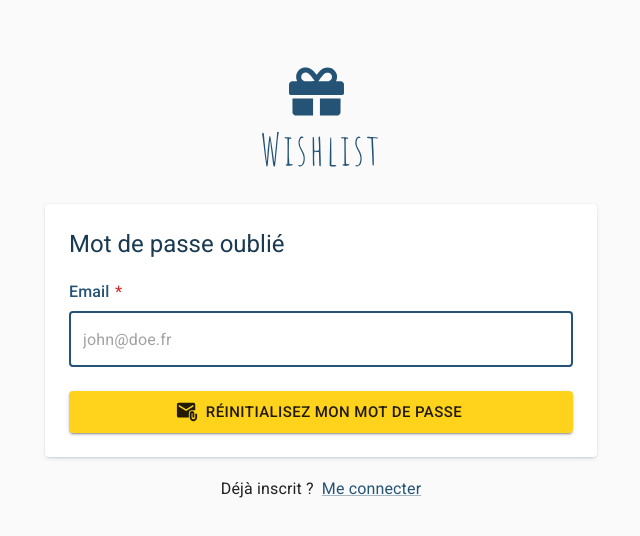
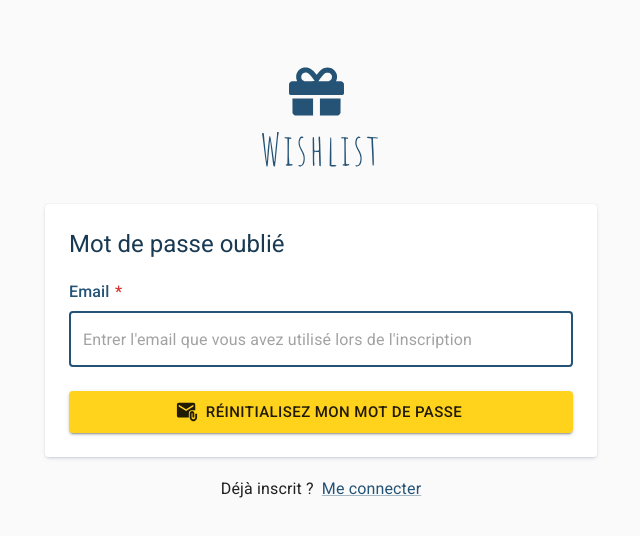
Before and after one commit to ugho49/wishlist, a React (Vite) app in the folder apps/front/: page /forgot-password in a window 1280 px wide. Shown: the top 536 px of the page, without its empty margins (319-959 px from the left). Built offline with nearby package versions, Linux system fonts and the light colour scheme.

Commit message:
feat: add some react-hook-forms

```diff
--- a/apps/front/src/components/auth/ForgotPasswordPage.tsx
+++ b/apps/front/src/components/auth/ForgotPasswordPage.tsx
@@ -1,4 +1,4 @@
-import React, { FormEvent, useState } from 'react';
+import React, { useState } from 'react';
 import { RouterLink } from '../common/RouterLink';
 import { Card } from '../common/Card';
 import { Subtitle } from '../common/Subtitle';
@@ -7,26 +7,43 @@ import { InputLabel } from '../common/InputLabel';
 import { LoadingButton } from '@mui/lab';
 import AttachEmailIcon from '@mui/icons-material/AttachEmail';
 import { useApi, useToast } from '@wishlist-front/hooks';
+import { z } from 'zod';
+import { useForm } from 'react-hook-form';
+import { zodResolver } from '@hookform/resolvers/zod';
+import { useMutation } from '@tanstack/react-query';
+import { LoginInputDto, type ResetPasswordInputDto } from '@wishlist/common-types';
+import { AxiosError } from 'axios';
+
+const schema = z.object({
+  email: z.string().email({ message: 'Email invalide' }).max(200, { message: '200 caractères maximum' }),
+});
+
+type FormFields = z.infer<typeof schema>;
 
 export const ForgotPasswordPage = () => {
   const api = useApi();
   const { addToast } = useToast();
-  const [email, setEmail] = useState('');
   const [resetCodeSent, setResetCodeSent] = useState(false);
-  const [loading, setLoading] = useState(false);
 
-  const onSubmit = async (e: FormEvent) => {
-    e.preventDefault();
-    setLoading(true);
-    try {
-      await api.user.sendResetUserPasswordEmail({ email });
+  const {
+    register,
+    handleSubmit,
+    formState: { isSubmitting, errors: formErrors },
+  } = useForm<FormFields>({
+    resolver: zodResolver(schema),
+  });
+
+  const { mutateAsync: sendResetPasswordEmail } = useMutation({
+    mutationKey: ['user.sendResetPasswordEmail'],
+    mutationFn: (data: ResetPasswordInputDto) => api.user.sendResetUserPasswordEmail(data),
+    onError: () => addToast({ message: "Une erreur s'est produite", variant: 'error' }),
+    onSuccess: () => {
+      setResetCodeSent(true);
       addToast({ message: 'Un email vient de vous être envoyé pour réinitialiser le mot de passe', variant: 'info' });
-      setResetCodeSent(true);
-    } catch (e) {
-      addToast({ message: "Une erreur s'est produite", variant: 'error' });
-      setLoading(false);
-    }
-  };
+    },
+  });
+
+  const onSubmit = (data: FormFields) => sendResetPasswordEmail(data);
 
   return (
     <>
@@ -43,19 +60,18 @@ export const ForgotPasswordPage = () => {
         {!resetCodeSent && (
           <>
             <Subtitle>Mot de passe oublié</Subtitle>
-            <Stack component="form" onSubmit={onSubmit} gap={3}>
+            <Stack component="form" onSubmit={handleSubmit(onSubmit)} gap={3}>
               <Box>
                 <InputLabel required>Email</InputLabel>
                 <TextField
+                  {...register('email')}
                   type="email"
-                  required
                   fullWidth
-                  disabled={loading}
-                  placeholder="john@doe.fr"
+                  placeholder="Entrer l'email que vous avez utilisé lors de l'inscription"
                   autoComplete="email"
                   autoFocus
-                  value={email}
-                  onChange={(e) => setEmail(e.target.value)}
+                  error={!!formErrors.email}
+                  helperText={formErrors.email?.message}
                 />
               </Box>
               <LoadingButton
@@ -64,10 +80,10 @@ export const ForgotPasswordPage = () => {
                 variant="contained"
                 size="large"
                 color="secondary"
-                loading={loading}
+                loading={isSubmitting}
                 loadingPosition="start"
                 startIcon={<AttachEmailIcon />}
-                disabled={loading}
+                disabled={isSubmitting}
               >
                 Réinitialisez mon mot de passe
               </LoadingButton>
--- a/apps/front/src/components/auth/LoginPage.tsx
+++ b/apps/front/src/components/auth/LoginPage.tsx
@@ -9,13 +9,14 @@ import { InputLabel } from '../common/InputLabel';
 import { Subtitle } from '../common/Subtitle';
 import LoginIcon from '@mui/icons-material/Login';
 import { CredentialResponse, GoogleLogin } from '@react-oauth/google';
-import { LoginOutputDto } from '@wishlist/common-types';
+import { LoginInputDto, LoginOutputDto } from '@wishlist/common-types';
 import { useForm } from 'react-hook-form';
 import { zodResolver } from '@hookform/resolvers/zod';
 import { z } from 'zod';
 import { AxiosError } from 'axios';
 import { useApi, useToast } from '@wishlist-front/hooks';
 import { getUrlParameter } from '../../utils/router.utils';
+import { useMutation } from '@tanstack/react-query';
 
 const schema = z.object({
   email: z.string().email({ message: 'Email invalide' }),
@@ -53,18 +54,20 @@ export const LoginPage = () => {
     );
   };
 
-  const onSubmit = async (data: FormFields) => {
-    try {
-      const result = await api.auth.login(data);
-      handleLoginSuccess(result);
-    } catch (e) {
+  const { mutateAsync: login } = useMutation({
+    mutationKey: ['login'],
+    mutationFn: (data: LoginInputDto) => api.auth.login(data),
+    onSuccess: (data) => handleLoginSuccess(data),
+    onError: (e) => {
       if (e instanceof AxiosError && (e.response?.status === 401 || e.response?.status === 403)) {
         setError('root', { message: 'Email ou mot de passe incorrect' });
       } else {
         setError('root', { message: "Une erreur s'est produite." });
       }
-    }
-  };
+    },
+  });
+
+  const onSubmit = (data: FormFields) => login(data);
 
   const onGoogleLoginSuccess = async (credentialResponse: CredentialResponse) => {
     try {
--- a/apps/front/src/components/auth/RegisterPage.tsx
+++ b/apps/front/src/components/auth/RegisterPage.tsx
@@ -15,6 +15,7 @@ import { useForm } from 'react-hook-form';
 import { zodResolver } from '@hookform/resolvers/zod';
 import { AxiosError } from 'axios';
 import { useApi, useToast } from '@wishlist-front/hooks';
+import { useMutation } from '@tanstack/react-query';
 
 const schema = z.object({
   email: z.string().email({ message: 'Email invalide' }).max(200, { message: '200 caractères maximum' }),
@@ -50,19 +51,23 @@ export const RegisterPage = () => {
     );
   };
 
-  const onSubmit = async (data: FormFields) => {
-    try {
+  const { mutateAsync: registerUser } = useMutation({
+    mutationKey: ['register'],
+    mutationFn: async (data: FormFields) => {
       await api.user.register(data);
-      const result = await api.auth.login({ email: data.email, password: data.password });
-      handleRegisterSuccess(result);
-    } catch (e) {
+      return api.auth.login({ email: data.email, password: data.password });
+    },
+    onSuccess: (data) => handleRegisterSuccess(data),
+    onError: (e) => {
       if (e instanceof AxiosError && e.response?.status === 422) {
         setError('root', { message: 'Cet email est déjà utilisé' });
       } else {
         setError('root', { message: "Une erreur s'est produite." });
       }
-    }
-  };
+    },
+  });
+
+  const onSubmit = (data: FormFields) => registerUser(data);
 
   const onGoogleRegisterSuccess = async (credentialResponse: CredentialResponse) => {
     setSocialLoading(true);
--- a/apps/front/src/components/user/UserTabInformations.tsx
+++ b/apps/front/src/components/user/UserTabInformations.tsx
@@ -134,7 +134,7 @@ export const UserTabInformations = () => {
           <MobileDatePicker
             value={birthday}
             disabled={loading}
-            defaultCalendarMonth={DateTime.now().minus({ year: 30 })}
+            referenceDate={DateTime.now().minus({ year: 30 })}
             onChange={(date) => setBirthday(date)}
             disableFuture={true}
           />
```
